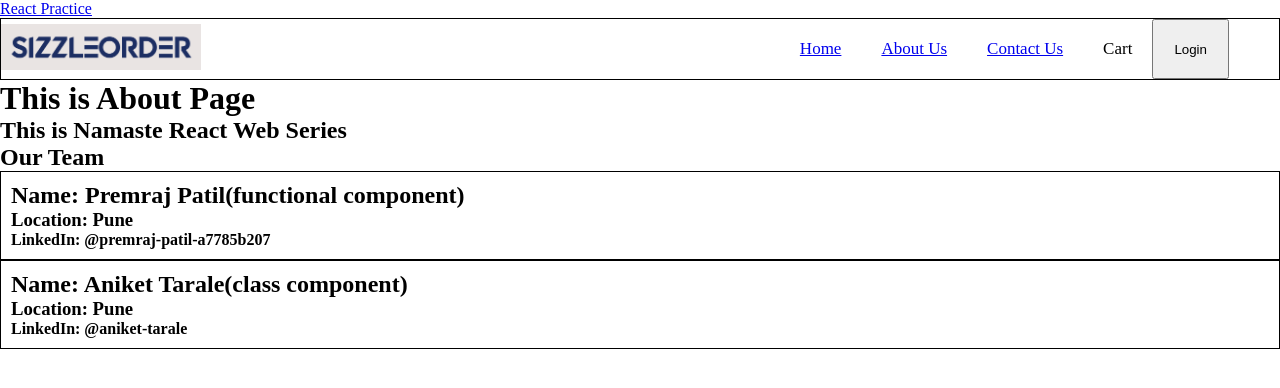
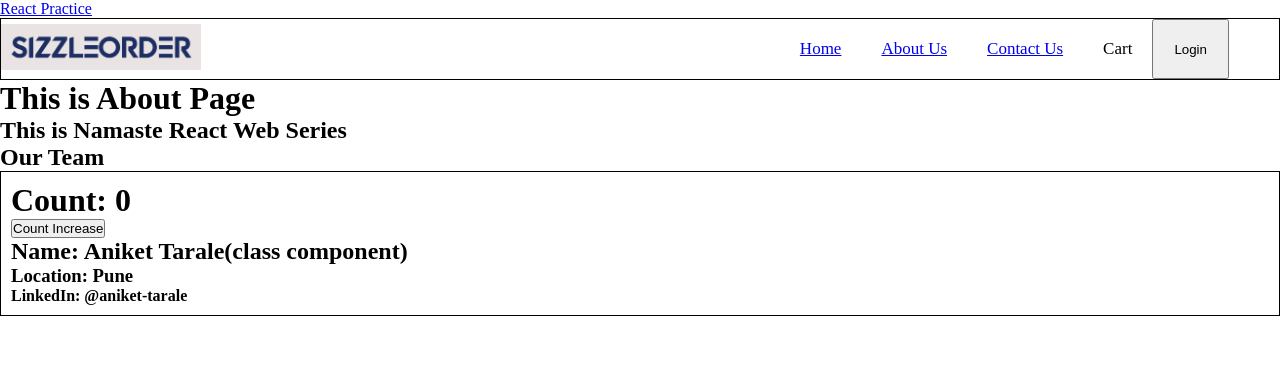
Before and after one commit to ppremraj697/Namaste-React, a React (Vite) app: page /about in a window 1280 px wide. Shown: the top 388 px of the page. Built offline with nearby package versions, Linux system fonts and the light colour scheme.

Commit message:
Brushed-up creation and updation of state varibles in class-based components

```diff
--- a/src/components/About.js
+++ b/src/components/About.js
@@ -7,11 +7,11 @@ const About = () => {
       <h1>This is About Page</h1>
       <h2>This is Namaste React Web Series</h2>
       <h2>Our Team</h2>
-      <TeamMember
+      {/* <TeamMember
         name="Premraj Patil(functional component)"
         location="Pune"
         contact="premraj-patil-a7785b207"
-      />
+      /> */}
       <TeamMemberClass
         name="Aniket Tarale(class component)"
         location="Pune"
--- a/src/components/TeamMember.js
+++ b/src/components/TeamMember.js
@@ -1,7 +1,13 @@
+import { useState } from "react";
+
 const TeamMember = (props) => {
+  const [count, setCount] = useState(0);
+  const [count2, setCount2] = useState(1);
   const { name, location, contact } = props;
   return (
     <div className="team-member-card">
+      <h1>Count: {count}</h1>
+      <h1>Count2: {count2}</h1>
       <h2>Name: {name}</h2>
       <h3>Location: {location}</h3>
       <h4>LinkedIn: @{contact}</h4>
--- a/src/components/TeamMemberClass.js
+++ b/src/components/TeamMemberClass.js
@@ -3,13 +3,27 @@ import React from "react";
 class TeamMemberClass extends React.Component {
   constructor(props) {
     super(props);
-    console.log(props);
+    //Multiple state variables can be created in the same object
+    this.state = {
+      count: 0,
+    };
   }
 
   render() {
     const { name, location, contact } = this.props;
     return (
       <div className="team-member-card">
+        <h1>Count: {this.state.count}</h1>
+        <button
+          onClick={() => {
+            //Never update state varibles directly
+            //React re-renders the component whenever the state varible is updated
+            //If we want to update multiple state variables upon the click of the button, it can be done in the below statement only
+            this.setState({ count: this.state.count + 1 });
+          }}
+        >
+          Count Increase
+        </button>
         <h2>Name: {name}</h2>
         <h3>Location: {location}</h3>
         <h4>LinkedIn: @{contact}</h4>
```
